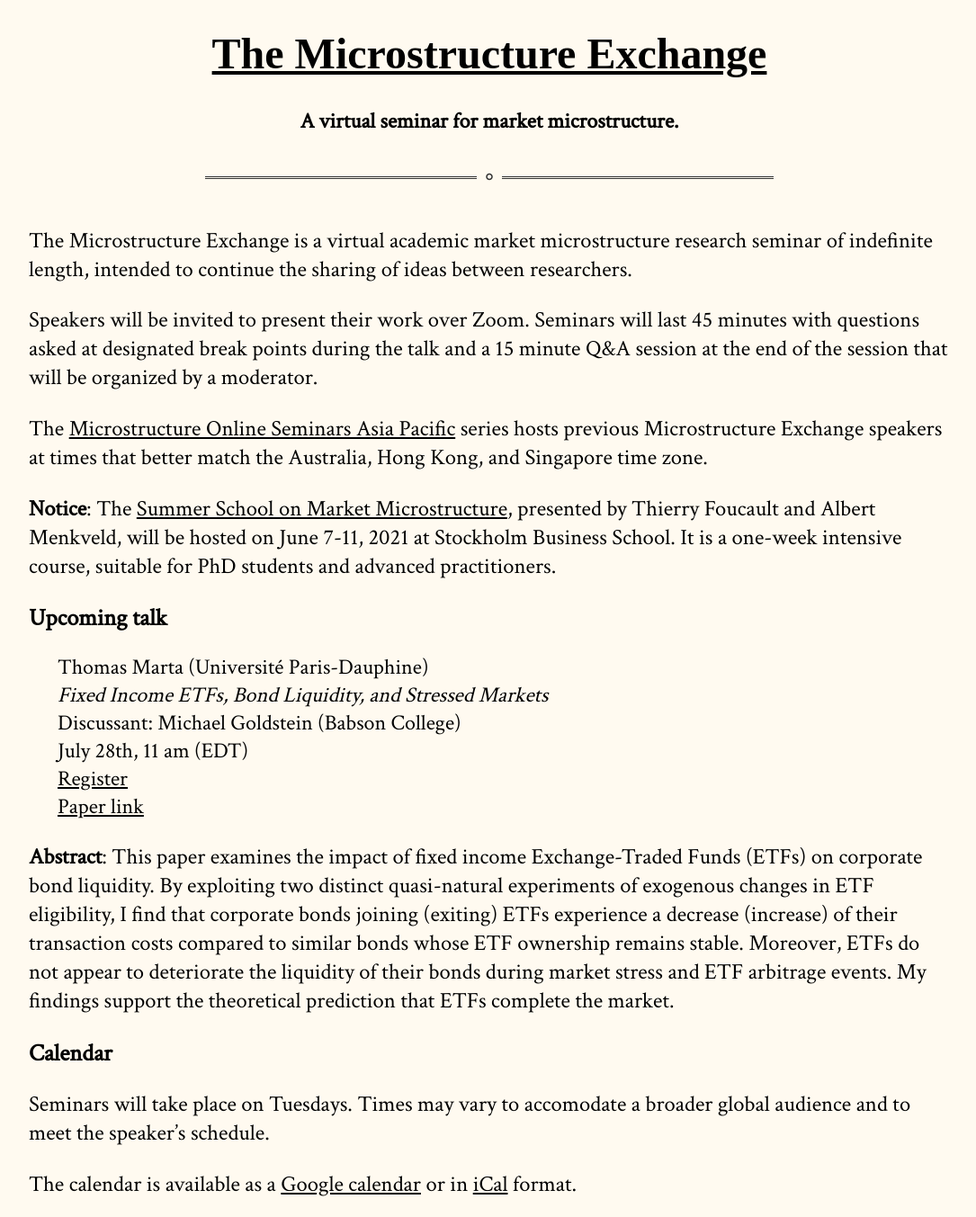
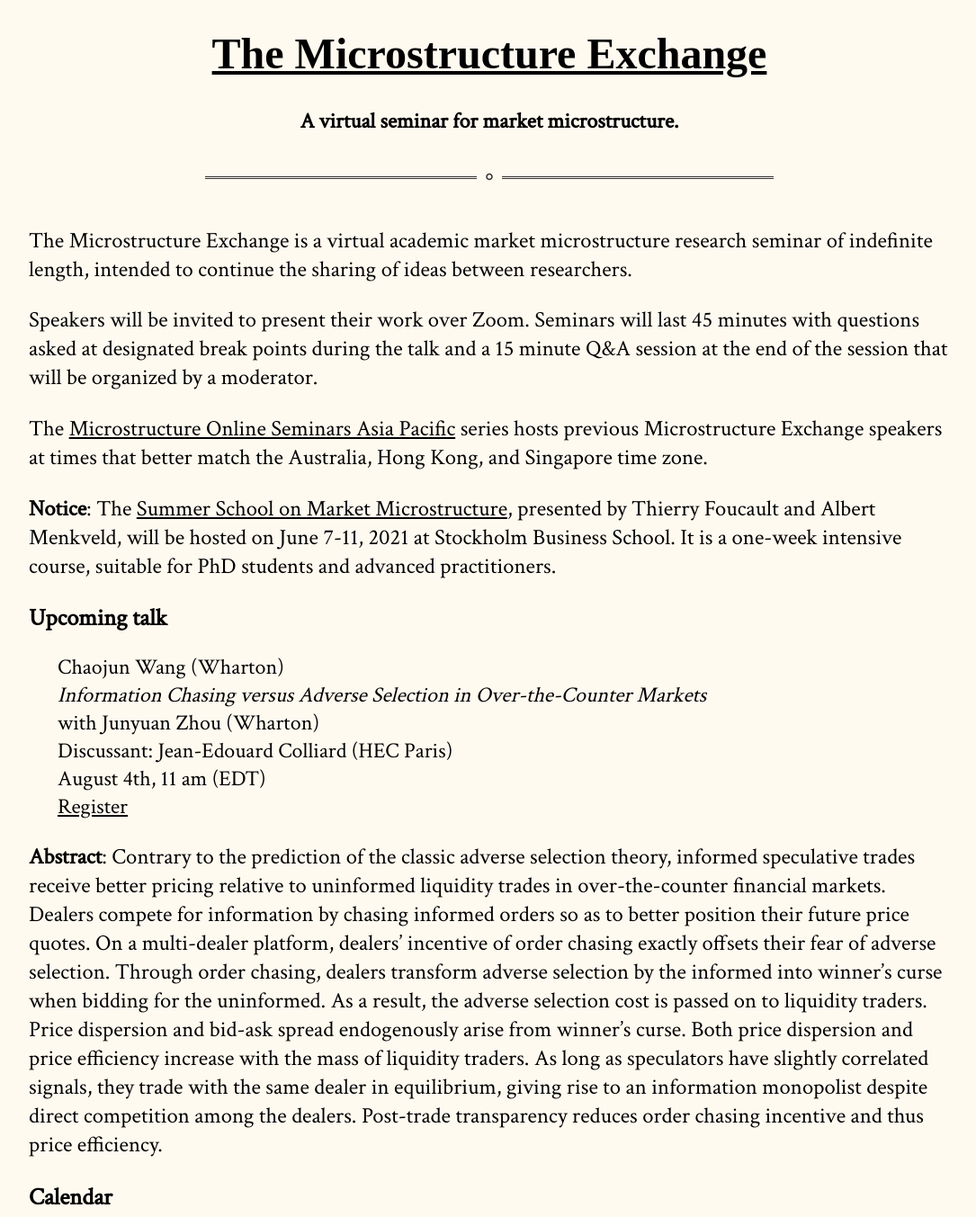
Before and after one commit to cpfiffer/microstructure.exchange, a Jekyll site: the page built from index.md, in a window 1280 px wide and 1400 px high, cut to the strip 0-1353 px from the top of the window. Shown: the whole strip at 90% size, without its empty margins (96-1181 px from the left). Built offline with Jekyll 4.4.1, drawn with Linux system fonts in a browser that asks for light colours; some web fonts are replaced; some of the changed text lies outside the part shown.

Commit message:
Add Chaojun info

```diff
--- a/_config.yml
+++ b/_config.yml
@@ -11,13 +11,13 @@ github:
   owner_name: Cameron Pfiffer
 
 speaker-info:
-  speaker-name: Thomas Marta (Université Paris-Dauphine)
-  speaker-paper: "Fixed Income ETFs, Bond Liquidity, and Stressed Markets"
-  # coauthors: "Marta Khomyn (University of Technology Sydney) and Tālis J. Putniņš (University of Technology Sydney)"
-  speaker-date: July 28th, 11 am (EDT)
-  discussant: "Michael Goldstein (Babson College)"
-  paper-link: https://papers.ssrn.com/sol3/papers.cfm?abstract_id=3350519
-  webinar-link: https://utoronto.zoom.us/webinar/register/WN_5W34VgMrSWyRz7am53uo0g
+  speaker-name: Chaojun Wang (Wharton)
+  speaker-paper: "Information Chasing versus Adverse Selection in Over-the-Counter Markets"
+  coauthors: "Junyuan Zhou (Wharton)"
+  speaker-date: August 4th, 11 am (EDT)
+  discussant: "Jean-Edouard Colliard (HEC Paris)"
+  # paper-link: https://papers.ssrn.com/sol3/papers.cfm?abstract_id=3350519
+  webinar-link: https://utoronto.zoom.us/webinar/register/WN_JC7UUCQ_QdKK9NuqECsq2Q
   # slides-link: /slides/Slides_MicrEx_AI.pdf
 
 # July 7 - Zhang/Moinas
--- a/index.md
+++ b/index.md
@@ -22,7 +22,7 @@ The [Microstructure Online Seminars Asia Pacific](https://sites.google.com/site/
 
 {% include upcoming-speaker.html %}
 
-**Abstract**: This paper examines the impact of fixed income Exchange-Traded Funds (ETFs) on corporate bond liquidity. By exploiting two distinct quasi-natural experiments of exogenous changes in ETF eligibility, I find that corporate bonds joining (exiting) ETFs experience a decrease (increase) of their transaction costs compared to similar bonds whose ETF ownership remains stable. Moreover, ETFs do not appear to deteriorate the liquidity of their bonds during market stress and ETF arbitrage events. My findings support the theoretical prediction that ETFs complete the market.
+**Abstract**: Contrary to the prediction of the classic adverse selection theory, informed speculative trades receive better pricing relative to uninformed liquidity trades in over-the-counter financial markets. Dealers compete for information by chasing informed orders so as to better position their future price quotes. On a multi-dealer platform, dealers’ incentive of order chasing exactly offsets their fear of adverse selection. Through order chasing, dealers transform adverse selection by the informed into winner’s curse when bidding for the uninformed. As a result, the adverse selection cost is passed on to liquidity traders. Price dispersion and bid-ask spread endogenously arise from winner’s curse. Both price dispersion and price efficiency increase with the mass of liquidity traders. As long as speculators have slightly correlated signals, they trade with the same dealer in equilibrium, giving rise to an information monopolist despite direct competition among the dealers. Post-trade transparency reduces order chasing incentive and thus price efficiency.
 
 ## Calendar
 
```
Also changed, not shown: other parts of index.md (+1 -0 lines).
